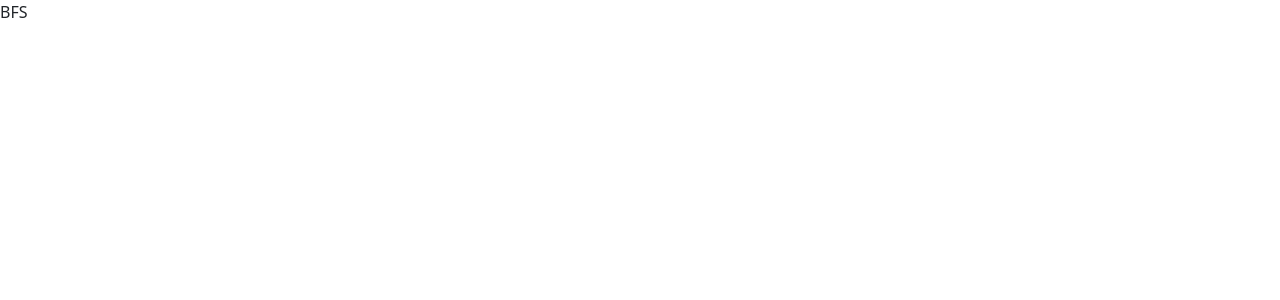
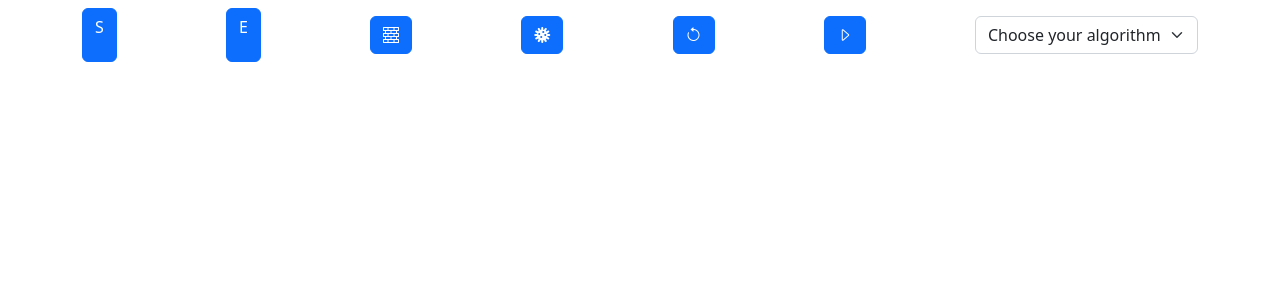
Before and after one commit to Isa1asN/project-algo-viz, a React (Vite) app: page / in a window 1280 px wide. Shown: the top 300 px of the page. Built offline with nearby package versions, Linux system fonts and the light colour scheme.

Commit message:
navbar complete

```diff
--- a/src/App.jsx
+++ b/src/App.jsx
@@ -1,11 +1,12 @@
 /* eslint-disable no-unused-vars */
 import React, { useState } from "react";
 import {useParams} from './context/context'
+import Navbar from "./components/Navbar/Navbar";
 
 const App = () => {
   console.log(useParams())
   return(
-    <div>BFS</div>
+    <Navbar />
   );
  };
 
--- /dev/null
+++ b/src/components/Navbar/Navbar.jsx
@@ -0,0 +1,60 @@
+/* eslint-disable no-unused-vars */
+import React, { useState } from 'react'
+import './navbar.css'
+import { useParams } from '../../context/context'
+
+
+export default function Navbar() {
+
+  // const [algo,setalgo] = useState('')
+  const {mode,setmode,algo,setalgo,setres,setrun}=useParams()
+
+
+
+  return (
+    <div className='navbar'>
+      <div className='container'>
+       <button type="button" className={['btn' ,'btn-primary', mode=='setstart'? 'selected' : ''].join(' ')} onClick={()=>{
+        if(mode == 'setstart') setmode(null)
+        else {setmode('setstart')}
+       }}>
+        <p>S</p>
+       </button>
+       <button type="button" className={['btn' ,'btn-primary', mode=='settarget'? 'selected' : ''].join(' ')} onClick={()=>{
+        if(mode == 'settarget') setmode(null)
+        else {setmode('settarget')}
+       }}>
+       <p>E</p>
+       </button>
+       <button type="button" className={['btn' ,'btn-primary', mode=='addbricks'? 'selected' : ''].join(' ')} onClick={()=>{
+        if(mode == 'addbricks') setmode(null)
+        else {setmode('addbricks')}
+       }}>
+       <i className="bi bi-bricks"></i>
+       </button>
+       <button type="button" className={['btn' ,'btn-primary', mode=='addweight'? 'selected' : ''].join(' ')} onClick={()=>{
+        if(mode == 'addweight') setmode(null)
+        else {setmode('addweight')}
+       }}>
+       <i className="bi bi-virus"></i>
+       </button>
+       <button type="button" className="btn btn-primary" onClick={()=>{setres((old)=>{ return !old})}}>
+       <i className="bi bi-arrow-counterclockwise"></i>
+       </button>
+       <button type="button" className="btn btn-primary" onClick={()=>{setrun((old)=>{return !old})}}>
+       <i className="bi bi-caret-right"></i>
+       </button>
+       <div>
+       <select className="form-select" aria-label="Default select example"  value={algo} onChange={(e)=>{
+        setalgo(e.target.value)
+       }}>
+       <option value=''>Choose your algorithm</option>
+       <option value="dijkstra">dijkstra</option>
+       <option value="BDS">BDS</option>
+       <option value="BFS">BFS</option>
+</select>
+       </div>
+      </div>
+    </div>
+  )
+}
```
Also changed, not shown: src/components/Navbar/navbar.css (added).
